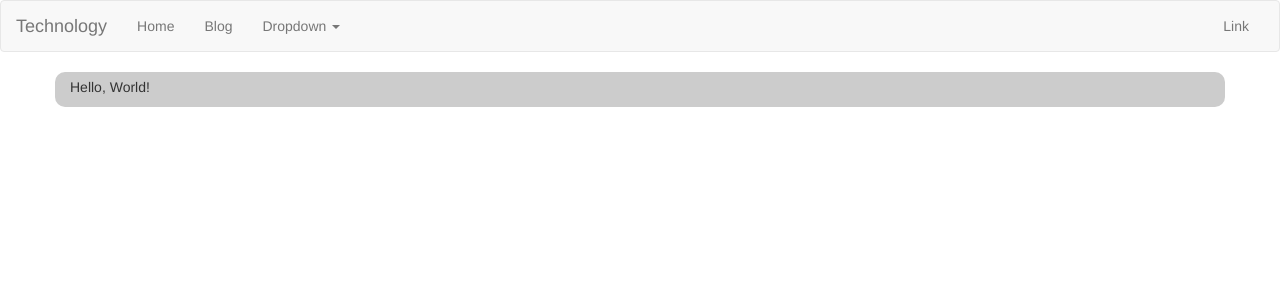
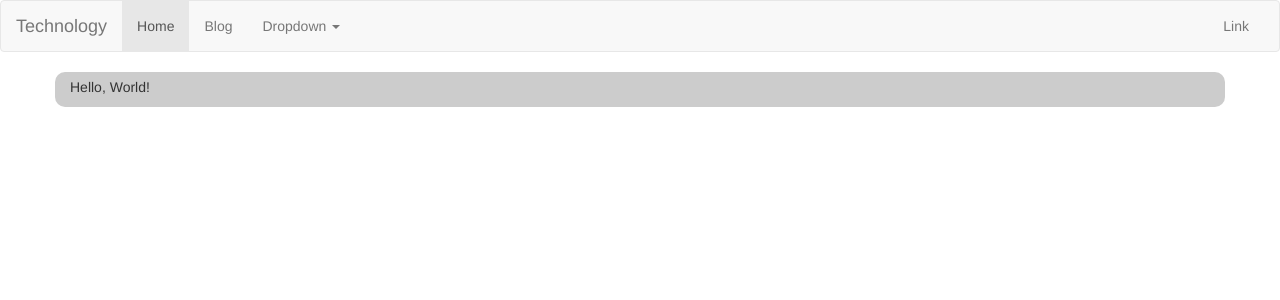
Before and after one commit to enes-tasbasi/Tech-Blog, a Jekyll site: the page built from index.html, in a window 1280 px wide. Shown: the top 300 px of the page. Built offline with Jekyll 4.4.1, drawn with Linux system fonts in a browser that asks for light colours.

Commit message:
change navbar.html

```diff
--- a/_config.yml
+++ b/_config.yml
@@ -1,2 +1,2 @@
 
-baseurl: tech-blog
+baseurl: Tech-Blog
--- a/_includes/navbar.html
+++ b/_includes/navbar.html
@@ -14,7 +14,7 @@
     <!-- Collect the nav links, forms, and other content for toggling -->
     <div class="collapse navbar-collapse" id="bs-example-navbar-collapse-1">
       <ul class="nav navbar-nav">
-        <li class="{% if page.url == '/index.html' %}active{% endif %}"><a href="{{site.baseurl}}/index.html">Home</a></li>
+        <li class="{% if page.url == '/' %}active{% endif %}"><a href="{{site.baseurl}}/">Home</a></li>
         <li class="{% if page.url == '/blog.html' %}active{% endif %}"><a href="{{site.baseurl}}/blog.html">Blog</a></li>
         <li class="dropdown">
           <a href="#" class="dropdown-toggle" data-toggle="dropdown" role="button" aria-haspopup="true" aria-expanded="false">Dropdown <span class="caret"></span></a>
```
Also changed, not shown: 3 other files.
